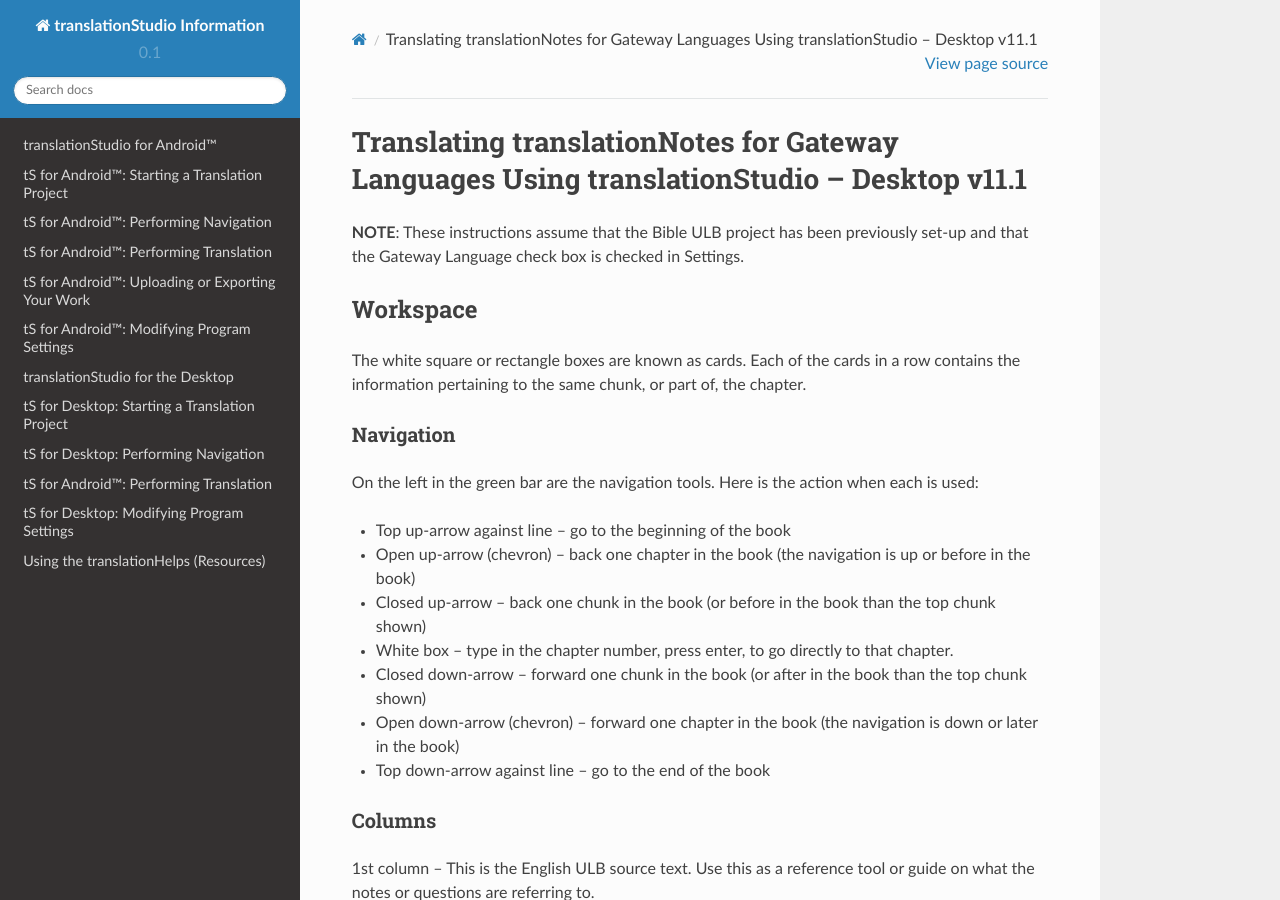
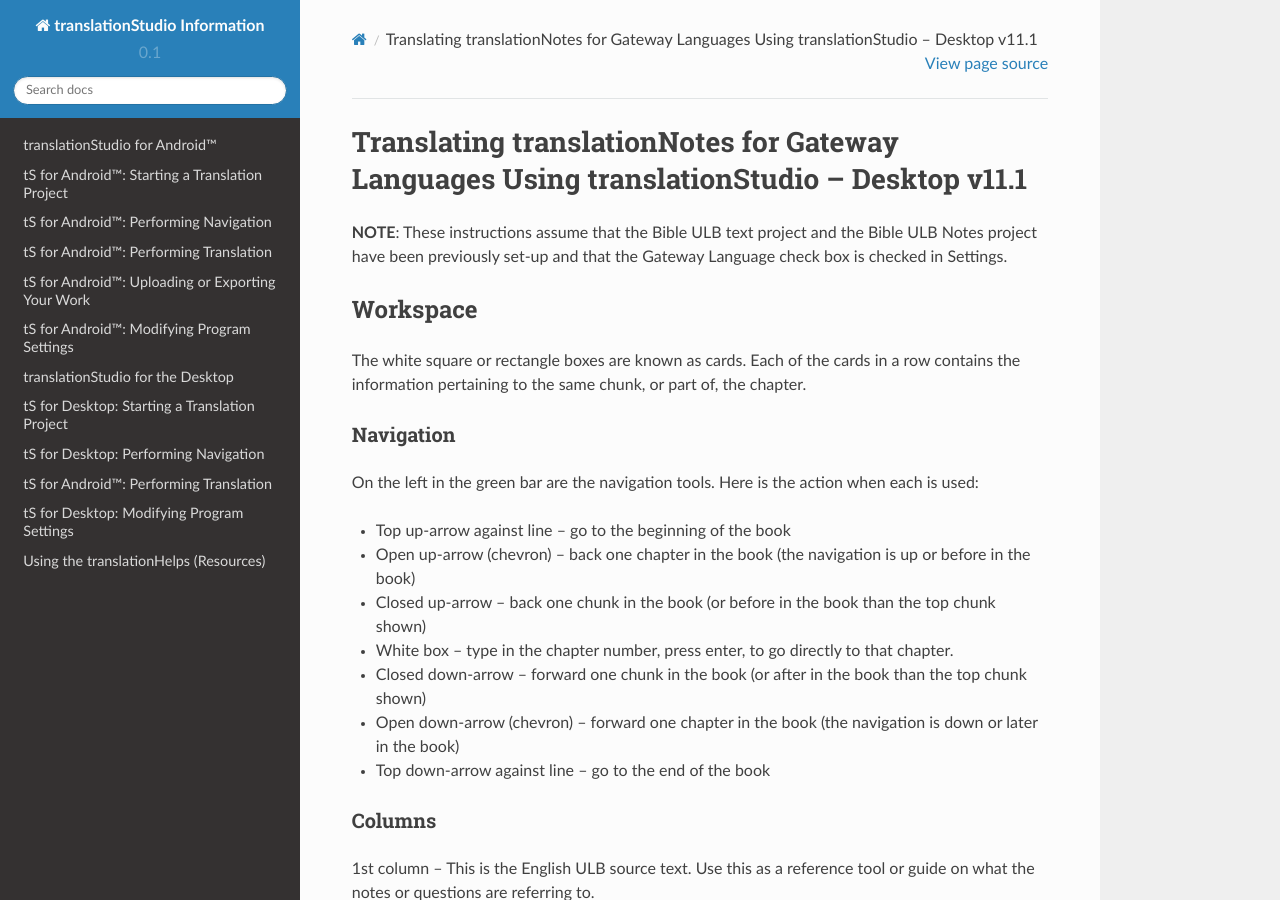
Before and after one commit to unfoldingWord-dev/translationStudio-Info, a Sphinx documentation site: the page built from docs/translationNotes.rst, in a window 1280 px wide and 900 px high. Built offline with Sphinx 7.4.7 and the Read the Docs theme 2.0.0, drawn with Linux system fonts in a browser that asks for light colours; pages that are not in the unit, such as notebooks, are missing from menus.

Commit message:
Update translationNotes.rst

```diff
--- a/docs/translationNotes.rst
+++ b/docs/translationNotes.rst
@@ -1,7 +1,7 @@
 Translating translationNotes for Gateway Languages Using translationStudio – Desktop v11.1
 ==========================================================================================
 
-**NOTE**: These instructions assume that the Bible ULB project has been previously set-up and that the Gateway Language check box is checked in Settings.
+**NOTE**: These instructions assume that the Bible ULB text project and the Bible ULB Notes project have been previously set-up and that the Gateway Language check box is checked in Settings.
 
 Workspace
 ------------
```
